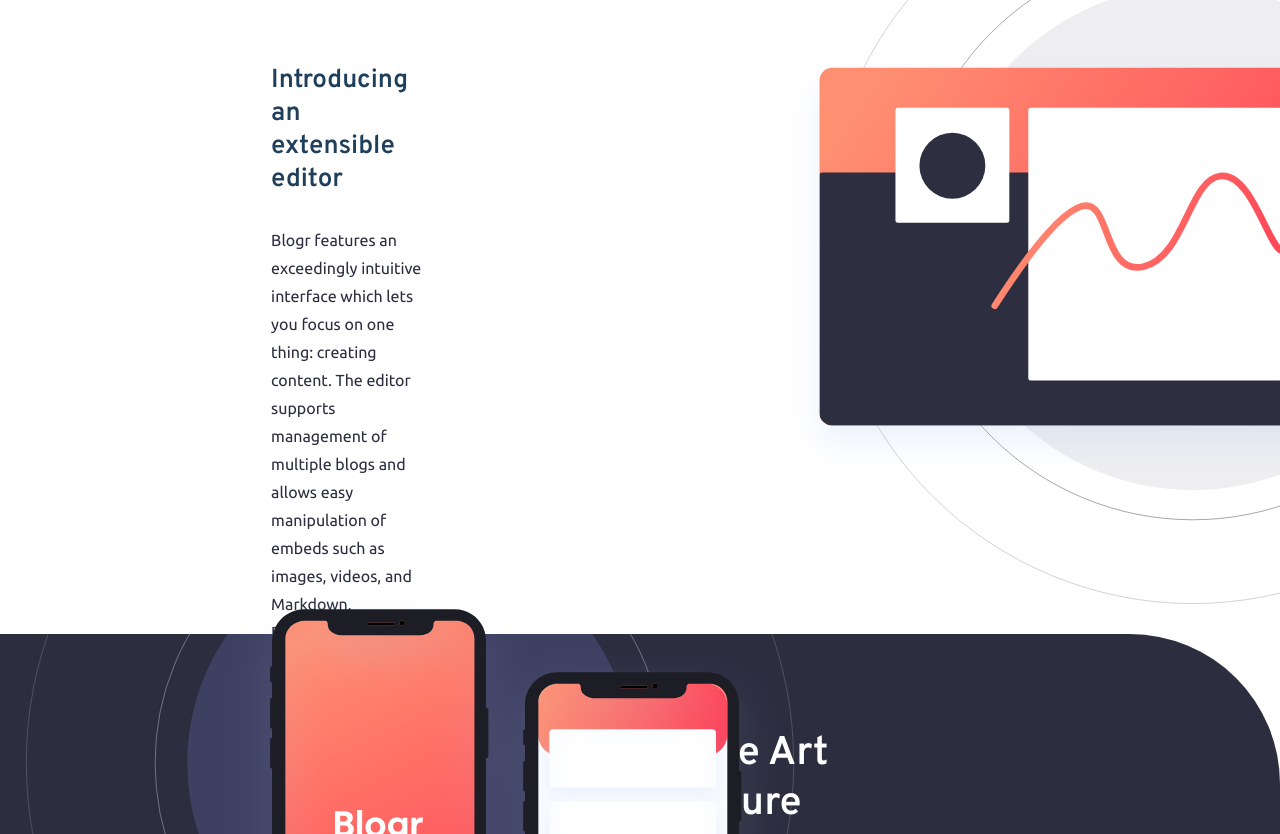
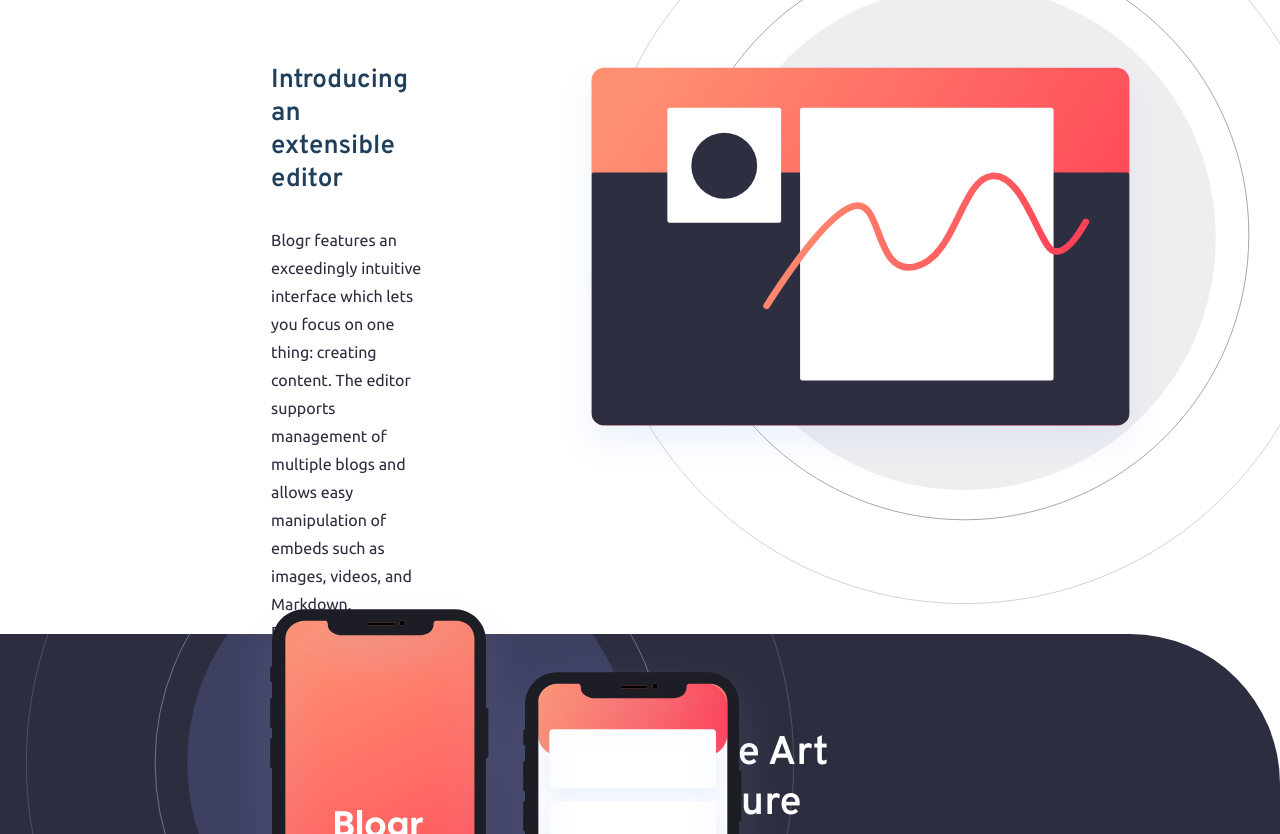
Before and after one commit to DarkPsycho0/blogr-landing-page, a plain HTML site: page index.html in a window 1280 px wide. Shown: the part 646-1480 px from the top of the page. Drawn offline with Linux system fonts and the light colour scheme.

Commit message:
info section alterado

```diff
--- a/src/css/style.css
+++ b/src/css/style.css
@@ -114,7 +114,7 @@
     height: 800px;
     background-image: url(../images/illustration-editor-desktop.svg);
     background-repeat: no-repeat;
-    background-position: 120% 50%;
+    background-position: 90% 50%;
     background-size: 775px;
 }
 
```
